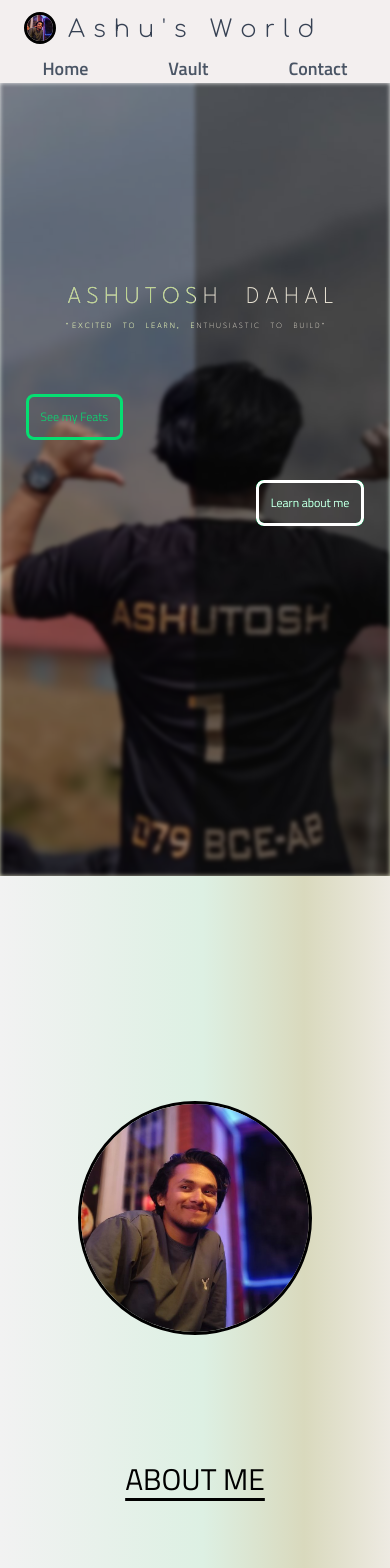
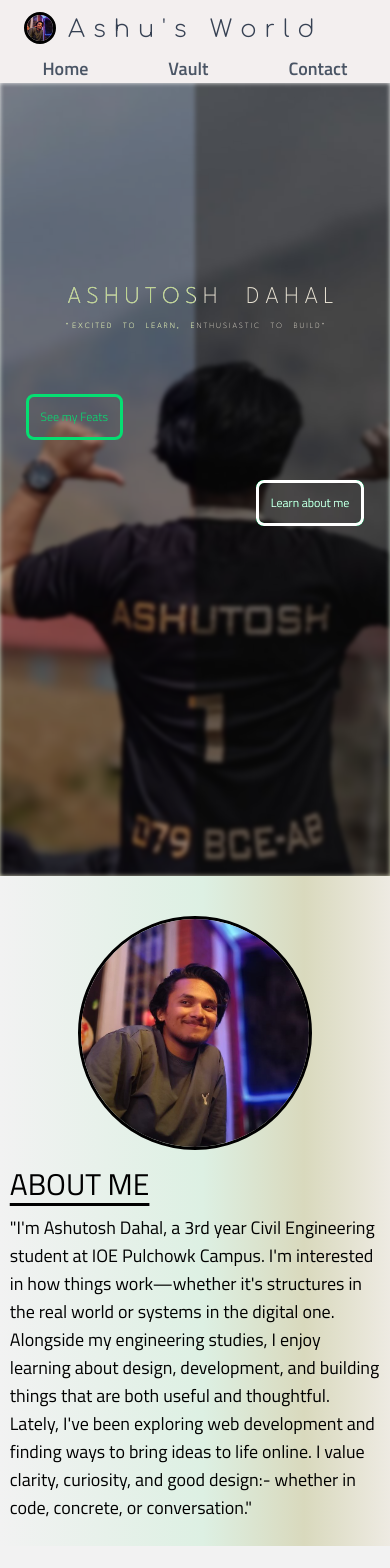
Before and after one commit to EffectiveBear/My-Portfolio, a React (Vite) app in the folder frontend/: page / in a window 390 px wide. Shown: the top 1568 px of the page. After the commit the page ends 1546 px from the top, so only its background shows below. Built offline with nearby package versions, Linux system fonts and the light colour scheme; a web font is replaced by a local one.

Commit message:
Update Home

```diff
--- a/frontend/src/Pages/Home.jsx
+++ b/frontend/src/Pages/Home.jsx
@@ -44,8 +44,8 @@ const AboutMe = () => {
           gsap.timeline().to(topIconBox, {
             x: imageBox.left + imageBox.width / 2,
             y: imageBox.top + imageBox.height / 2,
-            xPercent:-50,
-            yPercent:-50,
+            xPercent: -50,
+            yPercent: -50,
             transformOrigin: "50% 50%",
             scale: 8,
             rotate: 360,
@@ -74,27 +74,21 @@ const AboutMe = () => {
       location.reload();
     });
   }, []);
+
   return (
     <div className="flex justify-center items-center bg-gradient-custom-about-me about-me-scroll-link">
-      <div className="w-[95vw] sm:w-[80vw] h-[60vh] flex  flex-col-reverse lg:flex-row justify-between mt-[200px] lg:mt-auto ">
-        <div className="text-box basis-3/5   h-3/5 sm:h-full flex justify-center items-center">
-          <div className="my-6 mt-20 flex flex-col justify-start items-center">
-            <h3 className="underline underline-offset-8 text-3xl titillium-web my-10 self-start">
+      <div className="w-[95vw] sm:w-[80vw] min-h-[40vh] lg:h-[60vh] flex  flex-col-reverse lg:flex-row justify-between  lg:mt-auto ">
+        <div className="text-box basis-3/5  h-3/5 sm:h-full flex justify-center items-center">
+          <div className="my-6 sm:mt-20 mt-1 flex flex-col justify-start items-center">
+            <h3 className="underline underline-offset-8 text-3xl titillium-web sm:my-10 my-3 self-start">
               ABOUT ME
             </h3>
             <p
               ref={aboutMeTextRef}
               className="whitespace-pre-wrap text-left text-lg self-start overflow-visible max-w-[900px]"
             >
-              {/* I'm Ashutosh Dahal, a 3rd year Civil Engineering student at IOE
-              Pulchowk Campus. I'm interested in how things work—whether it 's
-              structures in the real world or systems in the digital one.
-              Alongside my engineering studies, I enjoy learning about design,
-              development, and building things that are both useful and
-              thoughtful. Lately, I've been exploring web development and
-              finding ways to bring ideas to life online. I value clarity,
-              curiosity, and good design:- whether in code, concrete, or
-              conversation. */}
+              {window.innerWidth < 1024 &&
+                `"I'm Ashutosh Dahal, a 3rd year Civil Engineering student at IOE Pulchowk Campus. I'm interested in how things work—whether it's structures in the real world or systems in the digital one. Alongside my engineering studies, I enjoy learning about design, development, and building things that are both useful and thoughtful. Lately, I've been exploring web development and finding ways to bring ideas to life online. I value clarity, curiosity, and good design:- whether in code, concrete, or conversation."`}
             </p>
           </div>
         </div>
```
